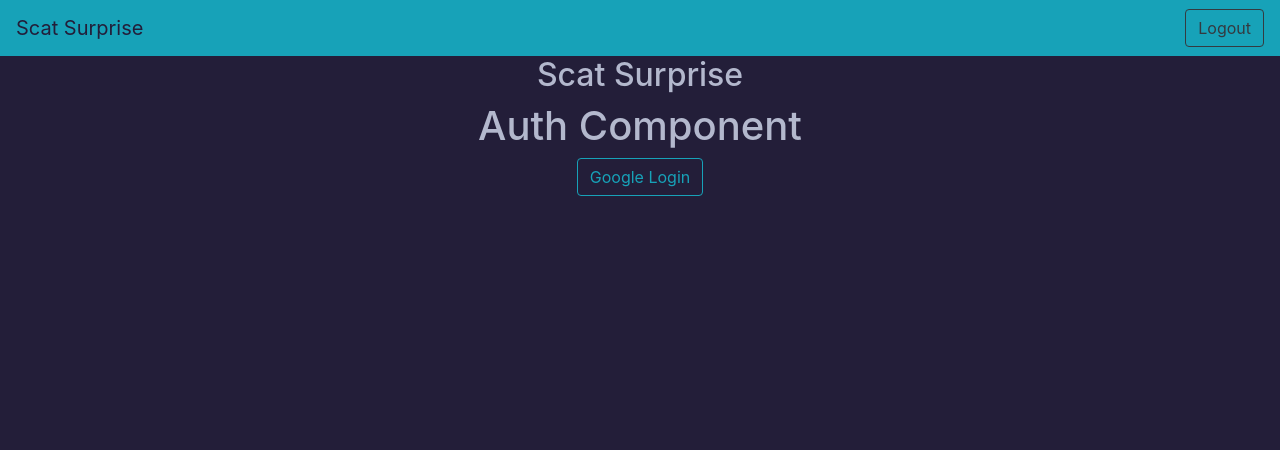
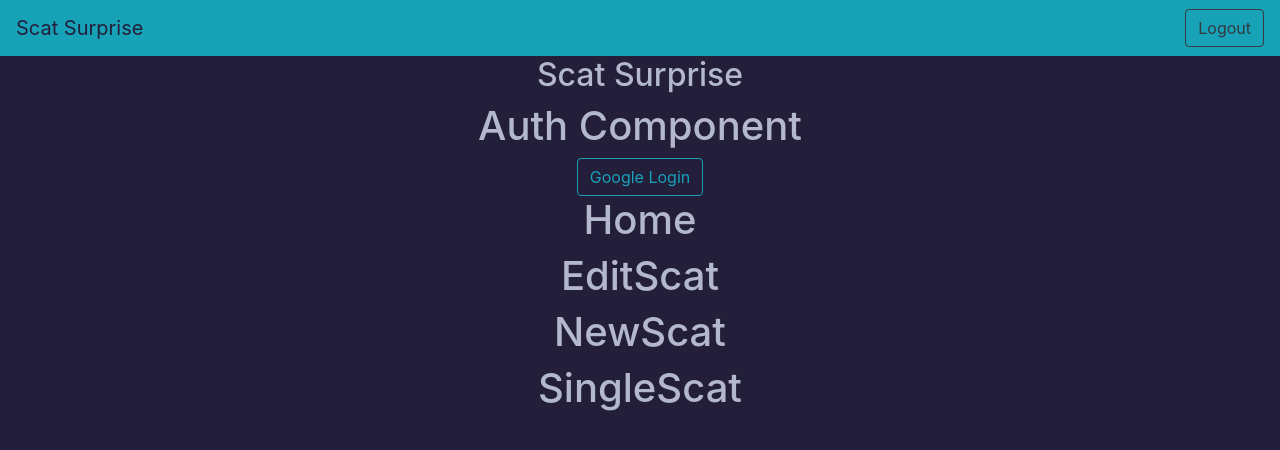
Before and after one commit to John-Fleming/scatt-surprise, a React (Create React App) app: page / in a window 1280 px wide. Shown: the top 450 px of the page. Built offline with nearby package versions, Linux system fonts and the light colour scheme; no server answers.

Commit message:
added all page components

```diff
--- a/src/App/App.js
+++ b/src/App/App.js
@@ -4,6 +4,11 @@
 import './App.scss';
 
 import Auth from '../components/pages/Auth/Auth';
+import EditScat from '../components/pages/EditScat/EditScat';
+import Home from '../components/pages/Home/Home';
+import NewScat from '../components/pages/NewScat/NewScat';
+import SingleScat from '../components/pages/SingleScat/SingleScat';
+
 import MyNavbar from '../components/shared/MyNavbar/MyNavbar';
 
 import fbConnection from '../helpers/data/connection';
@@ -35,6 +40,10 @@
         <MyNavbar />
         <h2>Scat Surprise</h2>
         <Auth />
+        <Home />
+        <EditScat />
+        <NewScat />
+        <SingleScat />
       </div>
     );
   }
--- /dev/null
+++ b/src/components/pages/EditScat/EditScat.js
@@ -0,0 +1,14 @@
+import React from 'react';
+import './EditScat.scss';
+
+class EditScat extends React.Component {
+  render() {
+    return (
+      <div className="EditScat">
+        <h1>EditScat</h1>
+      </div>
+    );
+  }
+}
+
+export default EditScat;
--- /dev/null
+++ b/src/components/pages/EditScat/EditScat.scss
@@ -0,0 +1,3 @@
+.EditScat {
+  display: block;
+}
--- /dev/null
+++ b/src/components/pages/Home/Home.js
@@ -0,0 +1,14 @@
+import React from 'react';
+import './Home.scss';
+
+class Home extends React.Component {
+  render() {
+    return (
+      <div className="Home">
+        <h1>Home</h1>
+      </div>
+    );
+  }
+}
+
+export default Home;
--- /dev/null
+++ b/src/components/pages/Home/Home.scss
@@ -0,0 +1,3 @@
+.Home {
+  display: block;
+}
--- /dev/null
+++ b/src/components/pages/NewScat/NewScat.js
@@ -0,0 +1,14 @@
+import React from 'react';
+import './NewScat.scss';
+
+class NewScat extends React.Component {
+  render() {
+    return (
+      <div className="NewScat">
+        <h1>NewScat</h1>
+      </div>
+    );
+  }
+}
+
+export default NewScat;
--- /dev/null
+++ b/src/components/pages/NewScat/NewScat.scss
@@ -0,0 +1,3 @@
+.NewScat {
+  display: block;
+}
--- /dev/null
+++ b/src/components/pages/SingleScat/SingleScat.js
@@ -0,0 +1,14 @@
+import React from 'react';
+import './SingleScat.scss';
+
+class SingleScat extends React.Component {
+  render() {
+    return (
+      <div className="SingleScat">
+        <h1>SingleScat</h1>
+      </div>
+    );
+  }
+}
+
+export default SingleScat;
--- /dev/null
+++ b/src/components/pages/SingleScat/SingleScat.scss
@@ -0,0 +1,3 @@
+.SingleScat {
+  display: block;
+}
```
